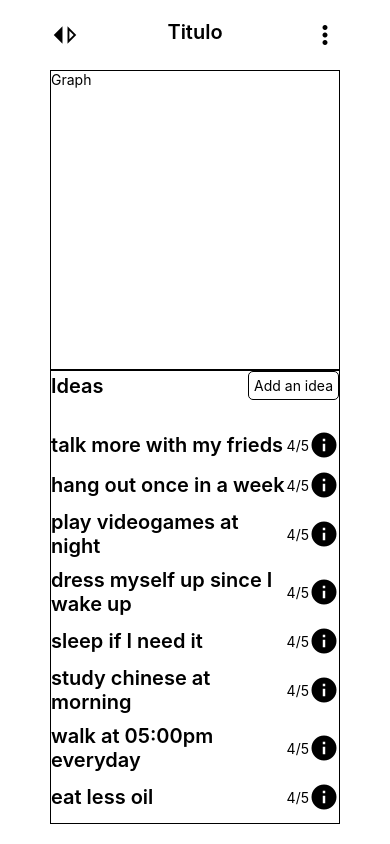
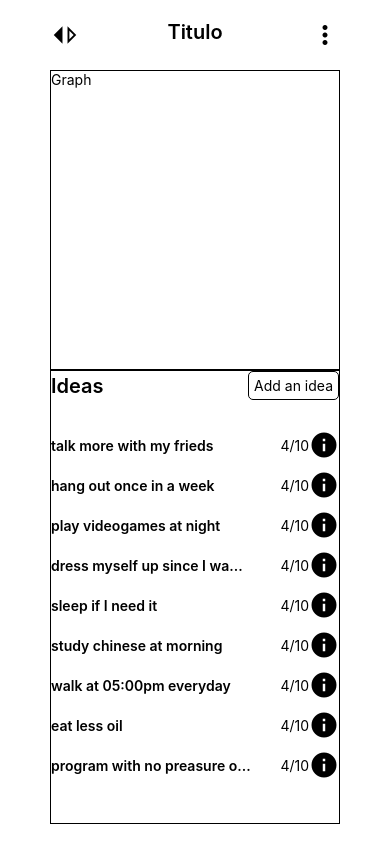
Before and after one commit to ChiniwirisWu/circulo-de-vida, a React Native app: screen / in a window 390 px wide. Built offline with nearby package versions, Linux system fonts and the light colour scheme.

Commit message:
listed items text substringed

```diff
--- a/components/ideas.js
+++ b/components/ideas.js
@@ -9,6 +9,7 @@ const styles = StyleSheet.create({
     flexDirection: 'row',
     justifyContent: 'space-between',
     alignItems: 'center',
+    flexWrap: 'nowrap'
   },
 })
 
@@ -22,11 +23,12 @@ function TitleAndButton({title, iconName}){
 }
 
 function IdeaItem({title, handler, vote}){
+  if(title.length > 25) title = title.substring(0, 26) + '...';
   return (
     <View style={[styles.titleAndButtonContainer, {marginBottom: 10}]}>
-      <Title text={title} />
+      <Text style={{fontWeight: 600}}>{title}</Text>
       <View style={styles.titleAndButtonContainer}>
-        <Text>{vote}/5</Text>
+        <Text>{vote}/10</Text>
         <ButtonIcon iconName={"info"} />
       </View>
     </View>
```
